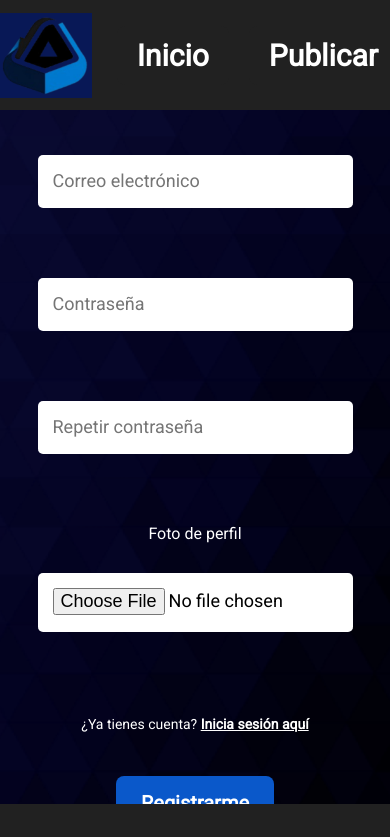
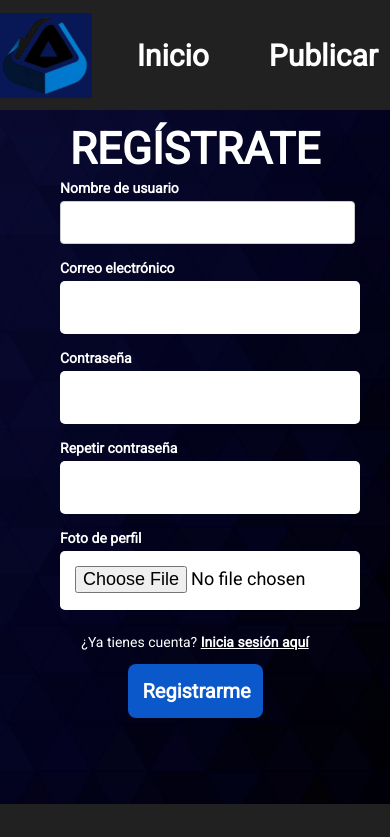
Before and after one commit to estrelladosa/assetify, a React (Create React App) app in the folder frontend/: page /registro in a window 390 px wide. Shown: the top 837 px of the page. Built offline with nearby package versions, Linux system fonts and the light colour scheme.

Commit message:
responsive publicar, login y registro

```diff
--- a/frontend/src/pages/Login.jsx
+++ b/frontend/src/pages/Login.jsx
@@ -58,23 +58,29 @@ const Login = () => {
           <h2>INICIA SESIÓN</h2>
           {mensaje && <p className="mensaje">{mensaje}</p>}
           <form onSubmit={handleSubmit} className="login-form">
+            <div className="input-container">
+              <label className="input-label" htmlFor="correo">Correo electrónico</label>
               <input
                 type="email"
                 name="correo"
-              placeholder="Correo electrónico"
+                id="correo"
                 value={form.correo}
                 onChange={handleChange}
                 required
                 ref={correoInputRef}
               />
+            </div>
+            <div className="input-container">
+              <label className="input-label" htmlFor="contraseña">Contraseña</label>
               <input
                 type="password"
                 name="contraseña"
-              placeholder="Contraseña"
+                id="contraseña"
                 value={form.contraseña}
                 onChange={handleChange}
                 required
               />
+            </div>
             <p className="register-link" onClick={() => navigate("/registro")}>
               ¿No tienes cuenta? <span>Regístrate aquí</span></p>
             <button type="submit">Iniciar Sesión</button>
--- a/frontend/src/pages/Publicar.css
+++ b/frontend/src/pages/Publicar.css
@@ -158,3 +158,45 @@ ul li button:hover {
   max-width: 510px;
   width: 100%;
 }
+
+
+/* MEDIA QUERIES */
+@media (max-width: 980px) {
+  .publicar-container {
+    padding: 15px;
+    margin-top: 60px;
+  }
+
+  .publicar-columnas {
+    flex-direction: column;
+    gap: 15px;
+  }
+
+  .publicar-columnas > div {
+    margin: 0;
+  }
+
+  textarea,
+  input[type="text"] {
+    margin-bottom: 10px;
+  }
+
+  textarea {
+    height: 80px;
+  }
+
+  .upload-button img {
+    width: 100%; /* Ocupa todo el ancho en móviles */
+    height: auto; /* Mantiene la proporción */
+  }
+
+  .botones button {
+    width: 100%; /* Ancho completo en móviles */
+    margin-bottom: 10px;
+  }
+}
+
+.etiquetas-input {
+  max-width: 510px;
+  width: 100%;
+}
--- a/frontend/src/pages/Registro.css
+++ b/frontend/src/pages/Registro.css
@@ -48,12 +48,42 @@ h2 {
 .registro-form {
   display: flex;
   flex-direction: column;
-  gap: 30px;
   width: 100%;
 }
 
+.input-container {
+  display: flex;
+  flex-direction: column;
+  width: 100%;
+  height: 90px;
+}
+
+.input-container-name {
+  display: flex;
+  flex-direction: column;
+  width: 101%;
+  margin-bottom: 30px;
+  height: 50px;
+}
+
+.input-label {
+  text-align: left;
+  font-size: 14px;
+  font-weight: bold;
+  color: var(--input-border-color);
+  margin-bottom: 5px;
+}
+
+.input-label-name {
+  text-align: left;
+  font-size: 14px;
+  font-weight: bold;
+  color: var(--input-border-color);
+  margin-bottom: 5px;
+}
+
 input {
-  padding: 15px;
+  padding: 18px 15px; /* Increased padding for height */
   border: none;
   border-bottom: 2px solid var(--input-border-color);
   border-radius: 1;
@@ -61,6 +91,7 @@ input {
   background: rgb(255, 255, 255);
   outline: none;
   transition: border-color 0.3s ease;
+  width: 100%;
 }
 
 input:hover {
--- a/frontend/src/pages/Registro.jsx
+++ b/frontend/src/pages/Registro.jsx
@@ -90,12 +90,26 @@ const Registro = () => {
           <h2>REGÍSTRATE</h2>
           {mensaje && <p className="mensaje">{mensaje}</p>}
           <form onSubmit={handleSubmit} className="registro-form">
-            <input ref={nombreImputRef} type="text" name="nombre_usuario" placeholder="Nombre de usuario" value={form.nombre_usuario} onChange={handleChange} required />
-            <input type="email" name="correo" placeholder="Correo electrónico" value={form.correo} onChange={handleChange} required />
-            <input type="password" name="contraseña" placeholder="Contraseña" value={form.contraseña} onChange={handleChange} required />
-            <input type="password" name="repetirContraseña" placeholder="Repetir contraseña" value={form.repetirContraseña} onChange={handleChange} required />
-            <label htmlFor="fotoPerfil">Foto de perfil</label>
-            <input type="file" accept="image/*" ref={imagenInputRef} onChange={(e) => setImagenPerfil(e.target.files[0])} />
+            <div className="input-container-name">
+              <label className="input-label-name" htmlFor="nombre_usuario">Nombre de usuario</label>
+              <input ref={nombreImputRef} type="text" name="nombre_usuario" id="nombre_usuario" value={form.nombre_usuario} onChange={handleChange} required />
+            </div>
+            <div className="input-container">
+              <label className="input-label" htmlFor="correo">Correo electrónico</label>
+              <input type="email" name="correo" id="correo" value={form.correo} onChange={handleChange} required />
+            </div>
+            <div className="input-container">
+              <label className="input-label" htmlFor="contraseña">Contraseña</label>
+              <input type="password" name="contraseña" id="contraseña" value={form.contraseña} onChange={handleChange} required />
+            </div>
+            <div className="input-container">
+              <label className="input-label" htmlFor="repetirContraseña">Repetir contraseña</label>
+              <input type="password" name="repetirContraseña" id="repetirContraseña" value={form.repetirContraseña} onChange={handleChange} required />
+            </div>
+             <div className="input-container">
+              <label className="input-label" htmlFor="fotoPerfil">Foto de perfil</label>
+              <input type="file" accept="image/*" ref={imagenInputRef} id="fotoPerfil" onChange={(e) => setImagenPerfil(e.target.files[0])} />
+            </div>
             <p className="register-link" onClick={() => navigate("/login")}>
               ¿Ya tienes cuenta? <span>Inicia sesión aquí</span>
             </p>
```
Lines whose indentation alone changed are shown as unchanged.
